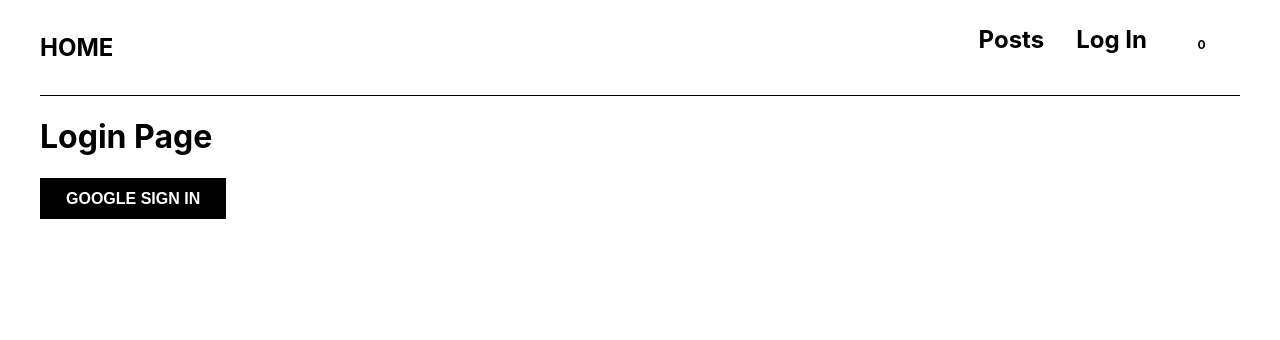
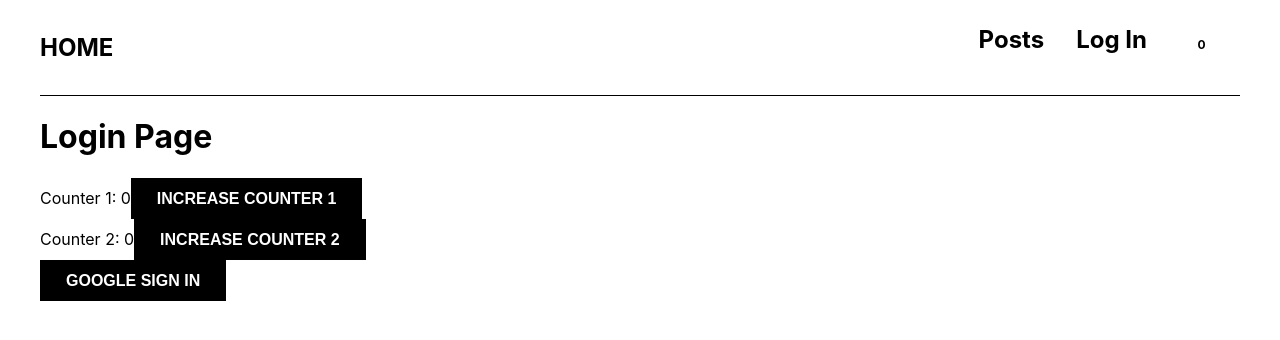
Before and after one commit to neodtruman/blog-with-react-redux, a React (Create React App) app: page /login in a window 1280 px wide. Shown: the top 340 px of the page. Built offline with nearby package versions, Linux system fonts and the light colour scheme; no server answers; some icons are missing.

Commit message:
9.2 useMemo - Part 1

```diff
--- a/src/pages/login-page.component.js
+++ b/src/pages/login-page.component.js
@@ -1,4 +1,4 @@
-import { Fragment, useCallback } from "react";
+import { Fragment, useCallback, useState } from "react";
 import { useDispatch } from "react-redux";
 
 import { setCurrentUser } from "../store/user/user.action";
@@ -6,6 +6,15 @@ import { signInWithGooglePopup } from '../utils/firebase.utils';
 
 const LoginPage = () => {
   const dispatch = useDispatch();
+  const [counterOne, setCounterOne] = useState(0);
+  const [counterTwo, setCounterTwo] = useState(0);
+
+  const doubleCounterOne = useCallback(() => {
+    console.log('doubleCounterOne() called');
+    return counterOne * 2;
+  }, [counterOne]);
+  const c1x2 = doubleCounterOne();
+  console.log('counterOne =', c1x2);
 
   const signInWithGoogle = useCallback(async () => {
     const response = await signInWithGooglePopup();
@@ -16,6 +25,15 @@ const LoginPage = () => {
     <Fragment>
       <h1>Login Page</h1>
 
+      <div>
+        <span>Counter 1: {counterOne}</span>
+        <button onClick={() => setCounterOne(counterOne + 1)}>Increase Counter 1</button>
+      </div>
+      <div>
+        <span>Counter 2: {counterTwo}</span>
+        <button onClick={() => setCounterTwo(counterTwo + 1)}>Increase Counter 2</button>
+      </div>
+
       <button onClick={signInWithGoogle}>
         Google Sign In
       </button>
```
